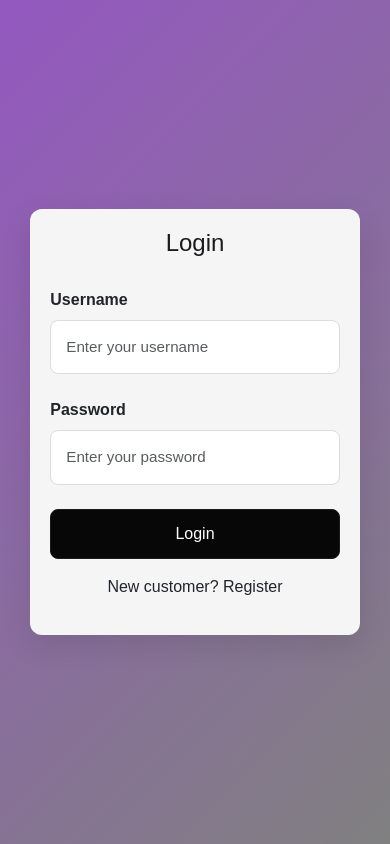
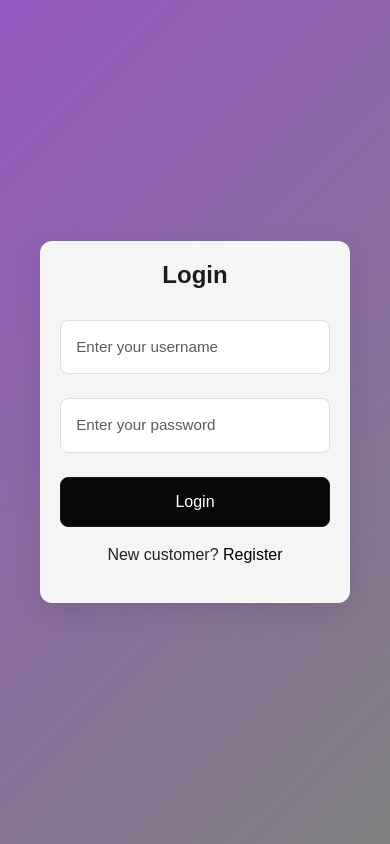
Before and after one commit to swapnacv21/HappyTails_Project, a Django app: page / in a window 390 px wide. Run offline with Django 5.2, Linux system fonts and the light colour scheme.

Commit message:
project started

```diff
--- a/happy_tails/app/urls.py
+++ b/happy_tails/app/urls.py
@@ -7,4 +7,6 @@ urlpatterns=[
     path('shop_home',views.shop_home),
     path('add_pet',views.add_pet),
     path('dog_list/<id>',views.dog_list),
+    path('register',views.register),
+
 ]
--- a/happy_tails/app/views.py
+++ b/happy_tails/app/views.py
@@ -85,3 +85,18 @@ def dog_list(req,id):
     category = Pet_category.objects.get(id=id)
     pet_details = Pets.objects.filter(category=category)
     return render(req, 'shop/pet_list.html', {'category': category,'pet_details':pet_details})
+
+def register(req):
+    if req.method=='POST':
+        name=req.POST['name']
+        email=req.POST['email']
+        password=req.POST['password']
+        try:
+            data=User.objects.create_user(first_name=name,email=email,password=password,username=email)
+            data.save()
+            return redirect(shop_login)
+        except:
+            messages.warning(req,"Email Exists")
+            return redirect(register)
+    else:
+        return render(req,'user/register.html')
--- a/happy_tails/templates/login.html
+++ b/happy_tails/templates/login.html
@@ -1,101 +1,3 @@
-<!-- <!DOCTYPE html>
-<html lang="en">
-<head>
-    <meta charset="UTF-8">
-    <meta name="viewport" content="width=device-width, initial-scale=1.0">
-    <title>Document</title>
-    {% load static %}
-    <link rel="stylesheet" href="../static/css/style.css">
-    <style>
-        /* {% static '/css/style.css' %} */
-    .login_div{
-        background: linear-gradient(135deg, #aa9ab4, #c7b6b6);
-        max-width: 380px;
-        width: 100%;
-        padding: 40px;
-        border-radius: 12px;
-        box-shadow: 0px 4px 10px rgba(0,0,0,0.3);
-        text-align: center;
-        color: black;
-        backdrop-filter: blur(10px);
-    }
-    .reg_btn{
-        display: inline-block;
-        margin-top: 15px;
-        text-decoration: none;
-        color: white;
-        padding: 10px 20px;
-        border-radius: 5px;
-        background: #a35cd6;
-        transition: 0.3s;
-    }
-    .reg_btn:hover{
-        background-color: rgb(31, 3, 40);
-        color: whitesmoke;
-    }
-    .loginbtn{
-        width: 100%;
-        padding: 10px;
-        border: none;
-        border-radius: 5px;
-        background: #8e44ad;
-        color: white;
-        font-weight: bold;
-        cursor: pointer;
-        transition: 0.3s;
-    }
-    .input1{
-        width: 100%;
-        padding: 10px;
-        border-radius: 5px;
-        border: none;
-        outline: none;
-        background: rgba(238, 235, 235, 0.2);
-        color: white;
-    }
-    .input2{
-        width: 100%;
-        padding: 10px;
-        border-radius: 5px;
-        border: none;
-        outline: none;
-        background: rgba(255,255,255,0.2);
-        color: white;
-    }
-
-    </style>
-</head>
-<body style="height: 100vh; background: linear-gradient(135deg, #9458c0, #808080); display: flex; justify-content: center; align-items: center;">
-
-    {% if messages %}
-    {% for message in messages %}
-    <div class="alert alert-warning alert-dismissible" style="position: absolute; top: 20px; right: 20px; background-color: rgba(255, 255, 255, 0.2); color: white; border-radius: 5px; padding: 10px;">
-        <button type="button" class="btn-close" data-bs-dismiss="alert"></button>
-        {{ message }}
-    </div>
-    {% endfor %}
-    {% endif %}
-
-    <div class="login_div">
-        <h2 class="login mb-4" style="font-size: 24px; font-weight: bold; margin-bottom: 20px;">Login</h2>
-        <form action="" method="post">
-            {% csrf_token %}
-            <div style="margin-bottom: 15px;">
-                <input type="text" name="uname" placeholder="Username" class="input1">
-            </div>
-            <div style="margin-bottom: 15px;">
-                <input type="password" name="password" placeholder="Password" class="input2">
-            </div>
-            <input type="submit" value="Login" class="loginbtn">
-        </form>
-        <a href="register" class="btn reg_btn">Register</a>
-    </div>
-
-</body>
-</html> -->
-
-
-
 <!DOCTYPE html>
 <html lang="en">
 <head>
@@ -103,19 +5,19 @@
     <meta name="viewport" content="width=device-width, initial-scale=1.0">
     <title>Login</title>
     {% load static %}
-    <link href="https://cdn.jsdelivr.net/npm/bootstrap@5.3.0-alpha1/dist/css/bootstrap.min.css" rel="stylesheet" integrity="sha384-KyZXEJ1QkF2wZtJNA7U1r5B9V1Gmd6qcxwxt9vEnoxwZarMkQfyiPUGxSeNNz9rZ" crossorigin="anonymous">
+    <link href="https://cdn.jsdelivr.net/npm/bootstrap@5.3.0-alpha1/dist/css/bootstrap.min.css" rel="stylesheet">
     <link rel="stylesheet" href="{% static 'css/style.css' %}">
     <style>
         /* General Page Styles */
         body {
             font-family: 'Arial', sans-serif;
-            /* background: linear-gradient(45deg, #141418, #e0e3e9);  */
             background: linear-gradient(135deg, #9458c0, #808080);
-            height: 100vh;
+            min-height: 100vh;
             display: flex;
             justify-content: center;
             align-items: center;
             margin: 0;
+            padding: 20px;
         }
 
         .login-container {
@@ -123,8 +25,11 @@
             border-radius: 12px;
             box-shadow: 0 10px 30px rgba(0, 0, 0, 0.1);
             padding: 40px;
-            width: 100%;
+            width: 90%;
             max-width: 400px;
+            display: flex;
+            flex-direction: column;
+            justify-content: center;
         }
 
         .login-container h2 {
@@ -174,14 +79,15 @@
             text-align: center;
         }
 
-        .mb-4, .mb-3 {
-            margin-bottom: 20px; /* Added space between the form elements */
+        .mb-4 {
+            margin-bottom: 20px;
         }
 
         /* Responsive design */
         @media (max-width: 768px) {
             .login-container {
                 padding: 30px;
+                width: 100%;
                 max-width: 90%;
             }
 
@@ -190,47 +96,58 @@
             }
 
             .form-control {
-                font-size: 0.95rem; /* Slightly smaller font size for smaller screens */
+                font-size: 0.95rem;
             }
         }
 
         @media (max-width: 576px) {
             .login-container {
                 padding: 20px;
-                max-width: 90%;
+                width: 100%;
+                max-width: 95%;
             }
 
             .login-container h2 {
-                font-size: 1.5rem; /* Smaller font size for mobile */
+                font-size: 1.5rem;
             }
 
             .login {
-                font-size: 1rem; /* Adjust button font size */
+                font-size: 1rem;
             }
         }
-    </style>
+       a{
+        text-decoration: none;
+        color: black;
+       }
+       a:hover{
+        color: ;
+       }
+       .label:hover{
+        background-color: rgb(235, 227, 239);
+       }
+
+ </style>
 </head>
 <body>
     <div class="container d-flex justify-content-center align-items-center">
         <div class="login-container">
-            <h2>Login</h2>
+            <h2><b>Login</b></h2>
             <form action="" method="post">
                 {% csrf_token %}
-                <div class="mb-4">
-                    <label for="uname" class="form-label"><b>Username</b></label>
-                    <input type="text" class="form-control" id="uname" name="uname" placeholder="Enter your username" required>
+                <div class="mb-4 ">
+                    <!-- <label for="uname" class="form-label"><b>Username</b></label> -->
+                    <input type="text" class="form-control label" id="uname" name="uname" placeholder="Enter your username" required>
                 </div>
                 <div class="mb-4">
-                    <label for="password" class="form-label"><b>Password</b></label>
-                    <input type="password" class="form-control" id="password" name="password" placeholder="Enter your password" required>
+                    <!-- <label for="password" class="form-label"><b>Password</b></label> -->
+                    <input type="password" class="form-control label" id="password" name="password" placeholder="Enter your password" required>
                 </div>
                 <button type="submit" class="btn login">Login</button>
             </form>
-            <p class="mt-3">New customer? <a href="register" class="text-dark">Register</a></p>
+            <p class="mt-3 hover-bg-light">New customer? <a href="register" class=" reg">Register</a></p>
         </div>
     </div>
 
-    <!-- Bootstrap JS and dependencies (optional, if needed for other features) -->
-    <script src="https://cdn.jsdelivr.net/npm/bootstrap@5.3.0-alpha1/dist/js/bootstrap.bundle.min.js" integrity="sha384-pzjw8f+ua7Kw1TIq0JbxeLSV0v5YsfPz+uFz5sy5vVjMlM8D5qskZtBrQ+hRzdd8" crossorigin="anonymous"></script>
+    <script src="https://cdn.jsdelivr.net/npm/bootstrap@5.3.0-alpha1/dist/js/bootstrap.bundle.min.js"></script>
 </body>
 </html>
```
Also changed, not shown: happy_tails/templates/user/register.html (added, +37 -0 lines), happy_tails/db.sqlite3.
